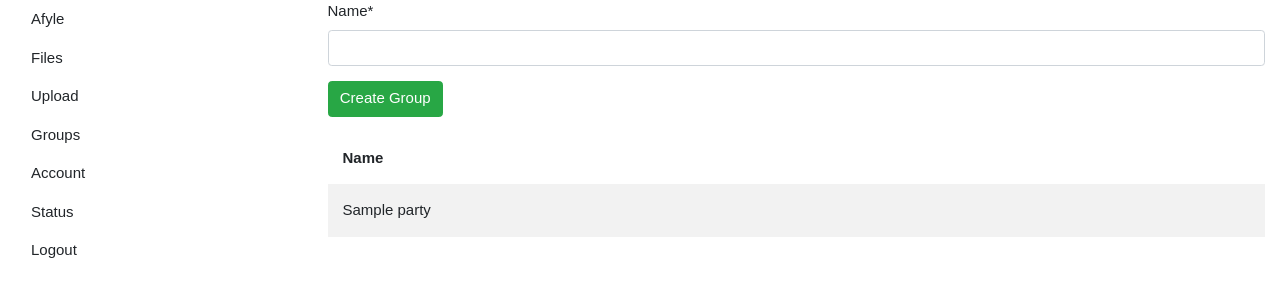
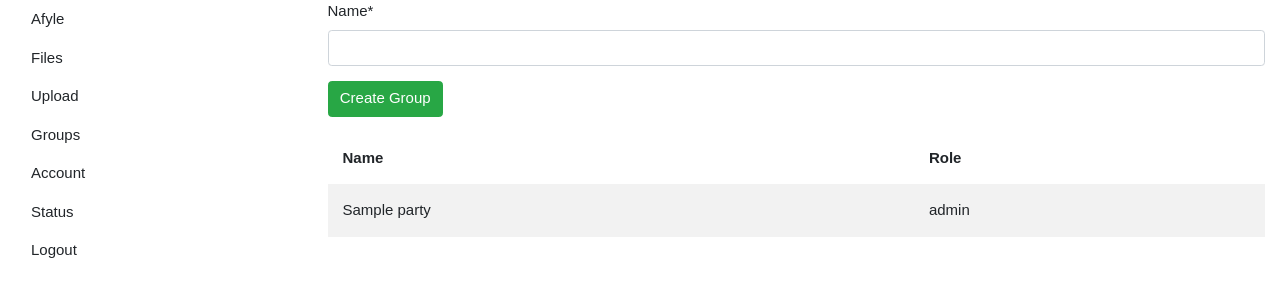
Before and after one commit to jacbroberts/Afyle, a Django app: page /groups in a window 1280 px wide. Shown: the part 15-315 px from the top of the page. Run offline with Django 4.2, Linux system fonts and the light colour scheme; a user stored in the database is signed in; tables that the repository leaves empty hold one stand-in row (values such as "Sample post"); some libraries are stand-ins or nearby versions.

Commit message:
groups v0.6.6

```diff
--- a/files/templates/files/groups.html
+++ b/files/templates/files/groups.html
@@ -15,10 +15,12 @@
 <table>
     <tr>
         <th>Name</th>
+        <th>Role</th>
     </tr>
     {% for group in groups %}
     <tr>
-        <td><a href="/groups/{{group}}">{{ group }}</a></td>
+        <td><a href="/groups/{{group.party.name}}">{{ group.party.name }}</a></td>
+        <td>{{ group.role }}</td>
     </tr>
 
     {% endfor %}
--- a/files/views.py
+++ b/files/views.py
@@ -201,7 +201,7 @@ def groups(request):
         for entry in groups:
             parties.append(entry.party.name)
 
-    return render(request, 'files/groups.html', {"form":form, "groups":parties})
+    return render(request, 'files/groups.html', {"form":form, "groups":groups})
 
 @login_required
 def group_view(request, name):
```
